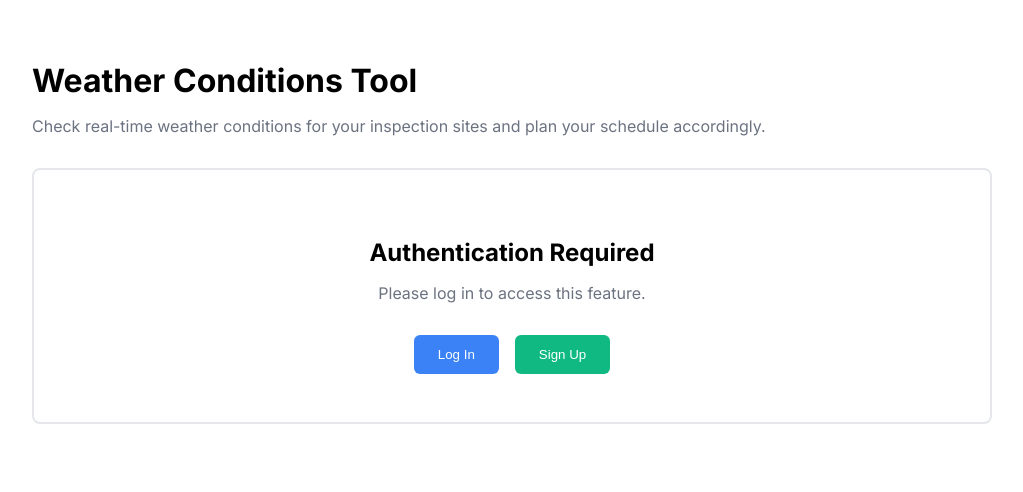
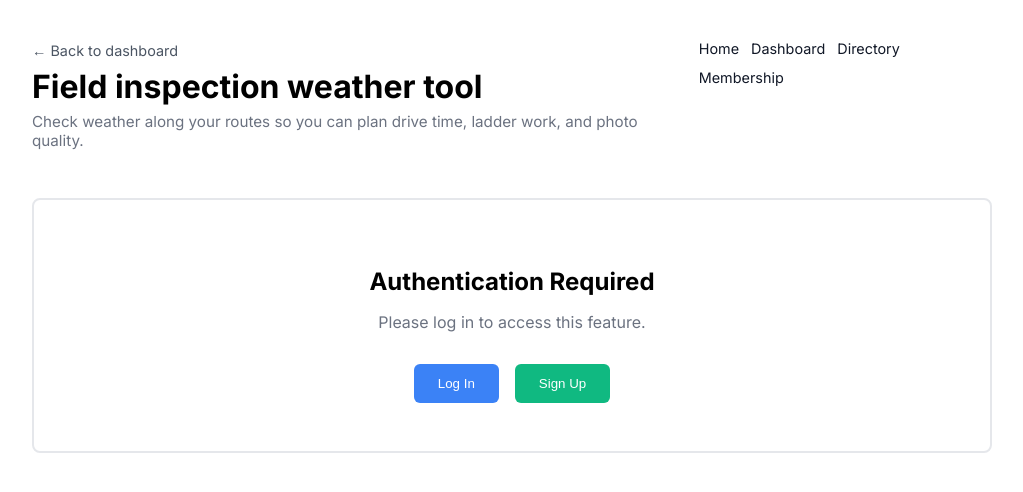
Before and after one commit to autumn2busy/nested-objects-starter, a Next.js app in the folder apps/web-members/: page /tools/weather in a window 1280 px wide. Shown: the top 492 px of the page, without its empty margins (128-1151 px from the left). Built offline with nearby package versions, Linux system fonts and the light colour scheme.

Commit message:
Update page.tsx

```diff
--- a/apps/web-members/app/tools/weather/page.tsx
+++ b/apps/web-members/app/tools/weather/page.tsx
@@ -1,20 +1,103 @@
 'use client'
+
+import Link from 'next/link'
 import { Gate } from '@/components/Gate'
 
-export default function WeatherPage() {
+export default function WeatherToolPage() {
   return (
     <main style={{ maxWidth: '960px', margin: '0 auto', padding: '2rem' }}>
-      <h1 style={{ fontSize: '2rem', fontWeight: 700, marginBottom: '1rem' }}>
-        Weather Conditions Tool
-      </h1>
-      <p style={{ color: '#6b7280', marginBottom: '1.5rem' }}>
-        Check real-time weather conditions for your inspection sites and plan your schedule accordingly.
-      </p>
-      <Gate feature="directory_access">
-        <p>
-          This is where your weather tool will live. For now, consider this a placeholder
-          so routing and SEO can see it.
-        </p>
+      <header
+        style={{
+          display: 'flex',
+          justifyContent: 'space-between',
+          alignItems: 'flex-start',
+          gap: '1rem',
+          marginBottom: '1.75rem',
+        }}
+      >
+        <div>
+          <Link
+            href="/dashboard"
+            style={{
+              fontSize: '0.9rem',
+              textDecoration: 'none',
+              color: '#4b5563',
+              display: 'inline-block',
+              marginBottom: '0.5rem',
+            }}
+          >
+            ← Back to dashboard
+          </Link>
+          <h1
+            style={{
+              fontSize: '2rem',
+              fontWeight: 700,
+              margin: 0,
+            }}
+          >
+            Field inspection weather tool
+          </h1>
+          <p
+            style={{
+              marginTop: '0.4rem',
+              fontSize: '0.95rem',
+              color: '#6b7280',
+            }}
+          >
+            Check weather along your routes so you can plan drive time, ladder work, and photo quality.
+          </p>
+        </div>
+
+        <nav
+          style={{
+            display: 'flex',
+            gap: '0.75rem',
+            fontSize: '0.9rem',
+            flexWrap: 'wrap',
+          }}
+        >
+          <Link href="/" style={{ textDecoration: 'none', color: '#111827' }}>
+            Home
+          </Link>
+          <Link
+            href="/dashboard"
+            style={{ textDecoration: 'none', color: '#111827' }}
+          >
+            Dashboard
+          </Link>
+          <Link
+            href="/directory"
+            style={{ textDecoration: 'none', color: '#111827' }}
+          >
+            Directory
+          </Link>
+          <Link
+            href="/membership"
+            style={{ textDecoration: 'none', color: '#111827' }}
+          >
+            Membership
+          </Link>
+        </nav>
+      </header>
+
+      <Gate feature="weather_tool">
+        <section>
+          <p style={{ color: '#374151', marginBottom: '1rem' }}>
+            This is where your weather tool will live. For now, consider it a placeholder so routing
+            and SEO can see that Nested Objects helps inspectors plan around storms and daylight.
+          </p>
+          <ul
+            style={{
+              listStyle: 'disc',
+              paddingLeft: '1.25rem',
+              fontSize: '0.95rem',
+            }}
+          >
+            <li>Lookup weather by city, zip, or latitude and longitude for your inspection routes.</li>
+            <li>Flag days that are risky for roof shots, ladders, or long rural drives.</li>
+            <li>Later. combine this with your routing tool so you can reorder stops based on weather windows.</li>
+          </ul>
+        </section>
       </Gate>
     </main>
   )
```
